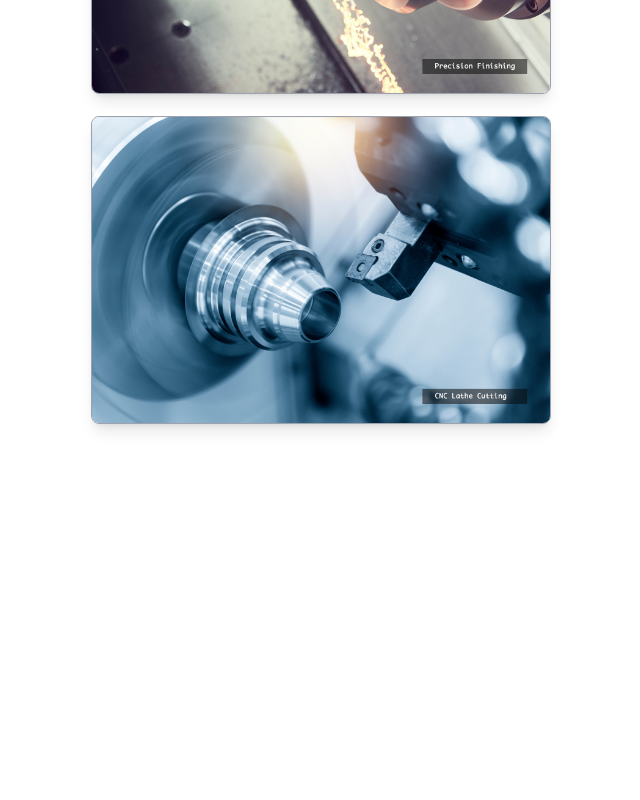
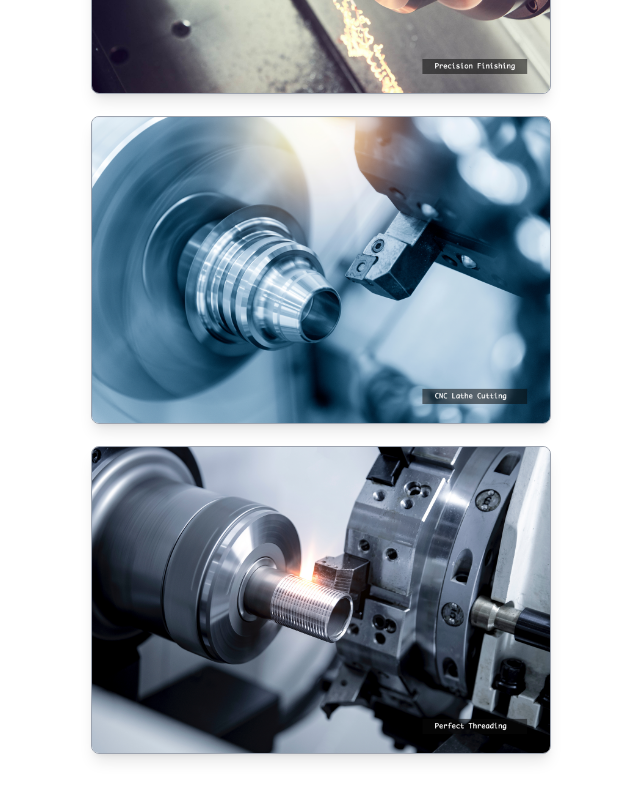
Before and after one commit to tuffs/3dmachtoolllc, a Next.js app: page / in a window 1280 px wide. Shown: the part 1579-2379 px from the top of the page, without its empty margins (319-959 px from the left). Before the commit the page ends 2131 px from the top, so only its background shows below. Built offline with nearby package versions, Linux system fonts and the light colour scheme.

Commit message:
Additional images and changes to the way that the images appear in the ExperienceAndExpertise.js component. Services page also has changes to the styling with regards to the text color but needs far more styling changes implemented.

```diff
--- a/app/services/page.js
+++ b/app/services/page.js
@@ -5,9 +5,9 @@ export default function ServicesPage() {
     <>
       <div className="my-24" />
       <Hero />
-      <div className="mt-24 text-gray-200 pt-0 p-8">
+      <div className="mt-24 text-gray-400 pt-0 p-8">
         <section className="mb-12">
-          <h1 className="text-4xl font-bold text-center">Services + Capabilities</h1>
+          <h1 className="text-4xl font-bold text-center">Services</h1>
           <h2 className="text-2xl font-semibold mb-4">Machining Tools</h2>
           <ul className="list-disc pl-6 space-y-4">
             <li>
--- a/components/ExperienceAndExpertise.js
+++ b/components/ExperienceAndExpertise.js
@@ -67,8 +67,8 @@ const imageVariants = {
   visible: {
     opacity: 1,
     transition: {
-      duration: 5,
-      ease: "linear"
+      duration: 2,
+      ease: "easeInOut"
     }
   }
 }
@@ -77,19 +77,25 @@ const ExperienceAndExpertise = () => {
   const [ref, isInView] = useInView()
   const controls = useAnimation()
   const paragraphControls = useAnimation()
-  const imageControls = useAnimation()
+  const image_controls_1 = useAnimation()
+  const image_controls_2 = useAnimation()
+  const image_controls_3 = useAnimation()
 
   useEffect(() => {
     if (isInView) {
       controls.start("visible")
       paragraphControls.start("visible")
-      imageControls.start("visible")
+      image_controls_1.start("visible")
+      setTimeout(() => image_controls_2.start("visible"), 1000) // 1 second delay
+      setTimeout(() => image_controls_3.start("visible"), 2000) // 2 seconds delay
     } else {
       controls.start("hidden")
       paragraphControls.start("hidden")
-      imageControls.start("hidden")
+      image_controls_1.start("hidden")
+      image_controls_2.start("hidden")
+      image_controls_3.start("hidden")
     }
-  }, [isInView, controls, paragraphControls, imageControls])
+  }, [isInView, controls, paragraphControls, image_controls_1, image_controls_2, image_controls_3])
 
   return (
     <div ref={ref} className="mx-4 sm:mx-8 md:mx-16 lg:mx-32 text-center overflow-hidden">
@@ -156,17 +162,15 @@ const ExperienceAndExpertise = () => {
         animate={paragraphControls}
         className="w-[90%] md:w-[45%] mx-auto mt-[-10px]"
       >
-
         <p className="text-left md:text-center text-[.9rem] text-gray-400 mt-4 hover:text-white duration-1000">
           Our team has a combined 60+ years of design, machine, and manufacturing experience. We have the expertise to handle any project, big or small, which aligns with the <a href="/capabilities" className="underline hover:text-[#cc4b4b] duration-500">capabilites</a> we have in house. We are dedicated to providing the highest quality and precision in all of our work.
         </p>
+      </motion.div>
 
-
-      </motion.div>
       <motion.div
         variants={imageVariants}
         initial="hidden"
-        animate={imageControls}
+        animate={image_controls_1}
         className="w-[90%] md:w-[45%] mx-auto mt-[-10px]"
       >
         <img
@@ -179,7 +183,7 @@ const ExperienceAndExpertise = () => {
       <motion.div
         variants={imageVariants}
         initial="hidden"
-        animate={imageControls}
+        animate={image_controls_2}
         className="w-[90%] md:w-[45%] mx-auto mt-[-10px]"
       >
         <img
@@ -188,6 +192,19 @@ const ExperienceAndExpertise = () => {
           className="mt-6 border-[.1rem] mx-auto w-full rounded-lg shadow-lg md:24 md:m-8 md:mx-0 md:border-[.09rem] border-[#9ca3af]"
         />
       </motion.div>
+
+      <motion.div
+        variants={imageVariants}
+        initial="hidden"
+        animate={image_controls_3}
+        className="w-[90%] md:w-[45%] mx-auto mt-[-10px]"
+      >
+        <img
+          src="perfect_threading__optimized.webp"
+          alt="Perfect Threading"
+          className="mt-6 border-[.1rem] mx-auto w-full rounded-lg shadow-lg md:24 md:m-8 md:mx-0 md:border-[.09rem] border-[#9ca3af]"
+        />
+      </motion.div>
     </div>
   )
 }
```
Also changed, not shown: public/perfect_threading__optimized.webp (added).
